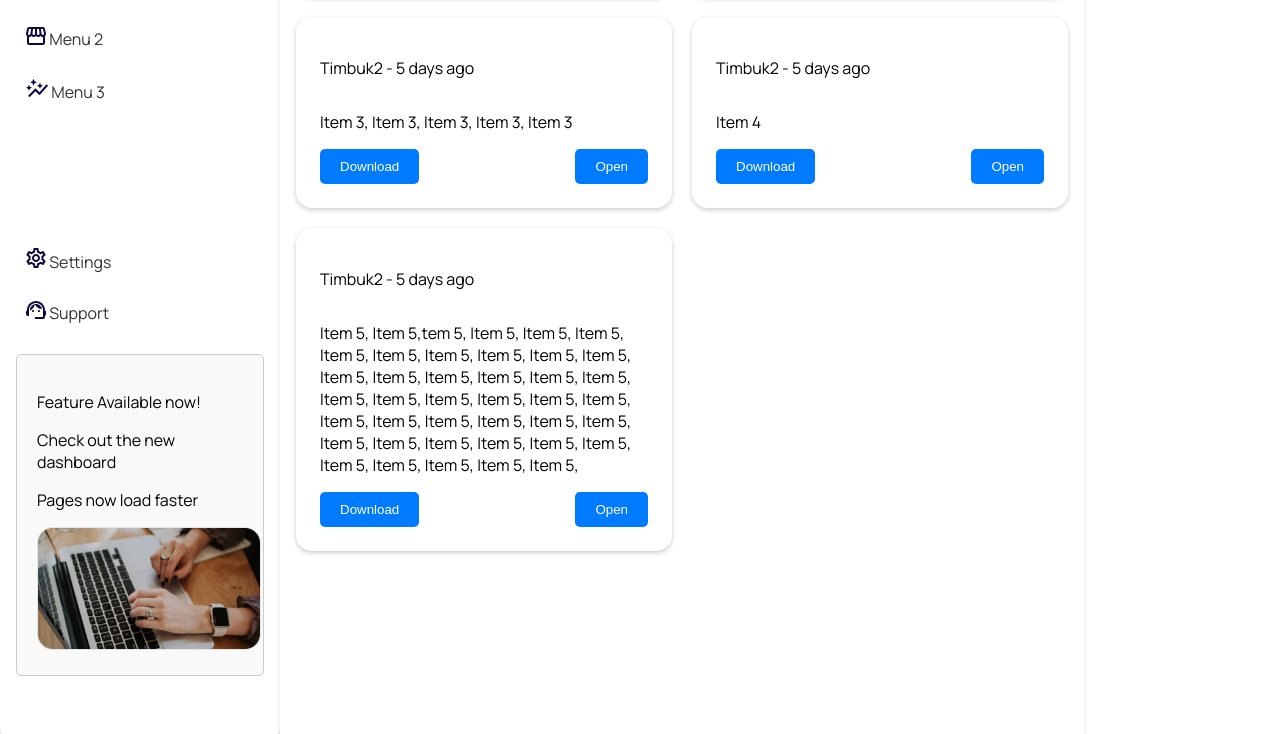
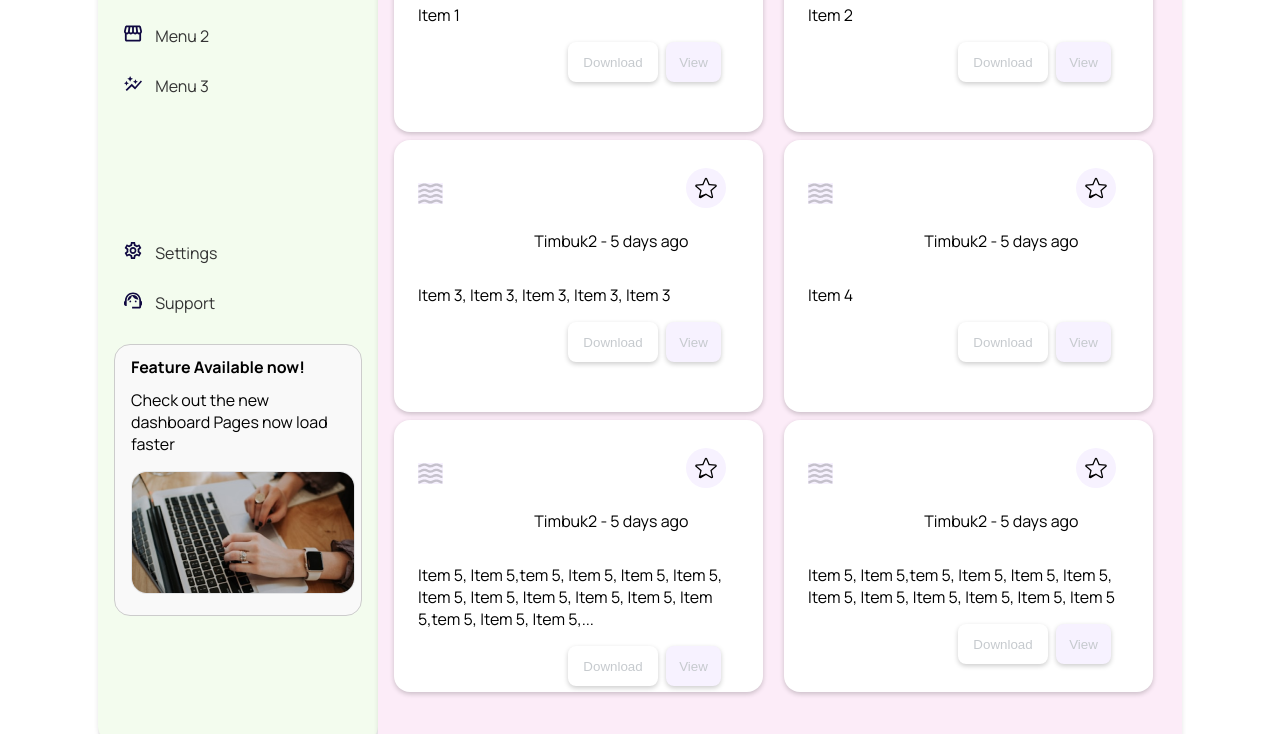
Before and after one commit to tatendamar/figma-project, a plain HTML site: page index.html in a window 1280 px wide. Shown: the part 226-960 px from the top of the page. Drawn offline with Linux system fonts and the light colour scheme.

Commit message:
add css for right card

```diff
--- a/index.html
+++ b/index.html
@@ -20,7 +20,7 @@
             </div>
             <nav>
                 <ul>
-                    <li><a href="#"><img src="images/home.svg" alt="home"> Home</a></li>
+                    <li class="home"><a href="#"><img src="images/home.svg" alt="home"> Home</a></li>
                     <li><a href="#"><img src="images/menu1.svg" alt="menu1"> Menu 1</a></li>
                     <li><a href="#"><img src="images/menu2.svg" alt="menu2"> Menu 2</a></li>
                     <li><a href="#"><img src="images/menu3.svg" alt="menu3"> Menu 3</a></li>
@@ -34,79 +34,132 @@
                 </ul>
             </nav>
             <div class="feature">
-                <p>Feature Available now!</p>
-                <p>Check out the new dashboard</p>
-                <p>Pages now load faster</p>
+                <h4>Feature Available now!</h4>
+                <p>Check out the new dashboard
+                Pages now load faster</p>
                 <img src="images/Rectangle 19.png" alt="Feature">
             </div>
         </div>
 
         <div class="main">
+            <p>Your Items</p>
             <div class="items">
                 <div class="item">
                     <div class="header">
-                        <p>Timbuk2 - 5 days ago</p>
-                        <i class="fa fa-star"></i>
+                        <div class="icons">
+                            <img class="waves" src="images/waves.svg" alt="Feature">
+                            <img class="star" src="images/star.svg" alt="Feature">
+                        </div>
+
+                        <div class="title">
+                            <p>Timbuk2 - 5 days ago</p>
+                        </div>
                     </div>
                     <div class="content">
                         <p>Item 1</p>
                     </div>
                     <div class="buttons">
-                        <button>Download</button>
-                        <button>Open</button>
+                        <button class="btn-download">Download</button>
+                        <button class="btn-view">View</button>
                     </div>
                 </div>
                 <div class="item">
                     <div class="header">
-                        <p>Timbuk2 - 5 days ago</p>
-                        <i class="fa fa-star"></i>
+                        <div class="icons">
+                            <img class="waves" src="images/waves.svg" alt="Feature">
+                            <img class="star" src="images/star.svg" alt="Feature">
+                        </div>
+
+                        <div class="title">
+                            <p>Timbuk2 - 5 days ago</p>
+                        </div>
                     </div>
                     <div class="content">
                         <p>Item 2</p>
                     </div>
                     <div class="buttons">
-                        <button>Download</button>
-                        <button>Open</button>
+                        <button class="btn-download">Download</button>
+                        <button class="btn-view">View</button>
                     </div>
                 </div>
                 <div class="item">
                     <div class="header">
-                        <p>Timbuk2 - 5 days ago</p>
-                        <i class="fa fa-star"></i>
+                        <div class="icons">
+                            <img class="waves" src="images/waves.svg" alt="Feature">
+                            <img class="star" src="images/star.svg" alt="Feature">
+                        </div>
+
+                        <div class="title">
+                            <p>Timbuk2 - 5 days ago</p>
+                        </div>
                     </div>
                     <div class="content">
                         <p>Item 3, Item 3, Item 3, Item 3, Item 3</p>
                     </div>
                     <div class="buttons">
-                        <button>Download</button>
-                        <button>Open</button>
+                        <button class="btn-download">Download</button>
+                        <button class="btn-view">View</button>
                     </div>
                 </div>
                 <div class="item">
                     <div class="header">
-                        <p>Timbuk2 - 5 days ago</p>
-                        <i class="fa fa-star"></i>
+                        <div class="icons">
+                            <img class="waves" src="images/waves.svg" alt="Feature">
+                            <img class="star" src="images/star.svg" alt="Feature">
+                        </div>
+
+                        <div class="title">
+                            <p>Timbuk2 - 5 days ago</p>
+                        </div>
                     </div>
                     <div class="content">
                         <p>Item 4</p>
                     </div>
                     <div class="buttons">
-                        <button>Download</button>
-                        <button>Open</button>
+                        <button class="btn-download">Download</button>
+                        <button class="btn-view">View</button>
                     </div>
                 </div>
                 <div class="item">
                     <div class="header">
-                        <p>Timbuk2 - 5 days ago</p>
-                        <i class="fa fa-star"></i>
+                        <div class="icons">
+                            <img class="waves" src="images/waves.svg" alt="Feature">
+                            <img class="star" src="images/star.svg" alt="Feature">
+                        </div>
+
+                        <div class="title">
+                            <p>Timbuk2 - 5 days ago</p>
+                        </div>
                     </div>
                     <div class="content">
-                        <p>Item 5, Item 5,tem 5, Item 5, Item 5, Item 5, Item 5, Item 5, Item 5, Item 5, Item 5, Item 5, Item 5, Item 5, Item 5, Item 5, Item 5, Item 5, Item 5, Item 5, Item 5, Item 5, Item 5, Item 5, Item 5, Item 5, Item 5, Item 5, Item 5, Item 5, Item 5, Item 5, Item 5, Item 5, Item 5, Item 5, Item 5, Item 5, Item 5, Item 5, Item 5,
+                        <p class="reduce-items">Item 5, Item 5,tem 5, Item 5, Item 5, Item 5, Item 5, Item 5, Item 5, Item 5,
+                            Item 5, Item 5,tem 5, Item 5, Item 5,...
                         </p>
                         </div>
                         <div class="buttons">
-                            <button>Download</button>
-                            <button>Open</button>
+                            <button class="btn-download">Download</button>
+                            <button class="btn-view">View</button>
+                        </div>
+                </div>
+                <div class="item">
+                    <div class="header">
+                        <div class="icons">
+                            <img class="waves" src="images/waves.svg" alt="Feature">
+                            <img class="star" src="images/star.svg" alt="Feature">
+                        </div>
+
+                        <div class="title">
+                            <p>Timbuk2 - 5 days ago</p>
+                        </div>
+                    </div>
+                    <div class="content">
+                        <p>Item 5, Item 5,tem 5, Item 5, Item 5, Item 5, Item 5, Item 5, Item 5, Item 5,
+                            Item 5, Item 5
+                        </p>
+                        </div>
+                        <div class="buttons">
+                            <button class="btn-download">Download</button>
+                            <button class="btn-view">View</button>
                         </div>
                 </div>
 
--- a/style.css
+++ b/style.css
@@ -8,6 +8,7 @@
 *::before,
 *::after{
     box-sizing: border-box;
+
 }
 
 body {
@@ -21,6 +22,8 @@
     height: 1059px;
     padding-top: 8px;
     padding-bottom: 8px;
+    margin: auto;
+
 }
 
 .sidebar {
@@ -30,6 +33,8 @@
     padding: 16px;
     box-shadow: 0 2px 5px rgba(0, 0, 0, 0.1);
     border-radius: 16px;
+    background-color: #f3fcee;
+
 }
 
 .logo {
@@ -73,6 +78,16 @@
     margin-bottom: 8px;
 }
 
+nav ul li img {
+    width: 18px;
+    height: 17px;
+    margin-right: 10px;
+}
+
+nav ul li .home {
+
+}
+
 nav ul li a {
     display: block;
     padding: 10px;
@@ -82,8 +97,7 @@
     transition: background-color 0.3s ease;
 }
 
-nav
- ul li a:hover {
+nav ul li a:hover {
     background-color: #f0f0f0;
 }
 
@@ -93,10 +107,18 @@
 
 .feature {
     margin-top: 20px;
-    padding: 20px;
+    padding: 16px 16px 16px 16px;
     border: 1px solid #ccc;
-    border-radius: 5px;
+    border-radius: 16px;
     background-color: #f9f9f9;
+}
+
+.feature h4 {
+    margin-top: -5px;
+}
+
+.feature p {
+    margin-top: -10px;
 }
 
 .main {
@@ -106,26 +128,53 @@
     border-radius: 16px;
     width: 788px;
     height: 1051px;
-    background-color: #fff
+    background-color: #fcecf8;
 }
 
 .items {
     display: grid;
     grid-template-columns: repeat(2, 1fr);
-    gap: 20px;
+    gap: 8px;
 }
 
 .item {
     background-color: #fff;
-    padding: 24px 24px;
+    padding: 24px 24px 24px 24px;
     border-radius: 16px;
     box-shadow: 0 2px 5px rgba(0, 0, 0, 0.2);
+    width: 368.5px;
+    height: 272px;
 }
 
 .item .header {
     display: flex;
     justify-content: space-between;
     margin-bottom: 10px;
+}
+.item .title {
+    margin-top: 50px;
+    margin-right: 50px;
+}
+
+.item .header img {
+    background-color: #f7f2ff;
+}
+
+.item .header .wave{
+    position: relative;
+    width: 48px;
+    height: 48px;
+    border-radius: 8px;
+}
+
+.item .header .star{
+   position: relative;
+   top: 4px;
+   left: 240px;
+   border-radius: 100px;
+   padding: 8px 8px 8px 8px;
+   width: 40px;
+   height: 40px;
 }
 
 .item .content {
@@ -134,14 +183,37 @@
 
 .item .buttons {
     display: flex;
-    justify-content: space-between;
+   margin-left: 150px;
 }
 
-.item .buttons button {
-    padding: 10px 20px;
+.item .buttons .btn-download {
+    padding: 12px 12px;
     border: none;
-    border-radius: 5px;
-    background-color: #007bff;
-    color: #fff;
+    border-radius: 8px;
+    box-shadow: 0 2px 5px rgba(0, 0, 0, 0.2);
+    background-color: #fff;
+    color: #c6cace;
     cursor: pointer;
+    width: 90px;
+    height: 40px;
+    margin-right: 8px;
 }
+
+.item .buttons .btn-view {
+    padding: 12px 12px;
+    border: none;
+    border-radius: 8px;
+    box-shadow: 0 2px 5px rgba(0, 0, 0, 0.2);
+    background-color: #F7F2FF;
+    color: #c6cace;
+    cursor: pointer;
+    width: 55px;
+    height: 40px;
+
+}
+
+.item .reduce-item{
+    white-space:nowrap;
+    overflow:hidden;
+    text-overflow:ellipsis;
+}
```
